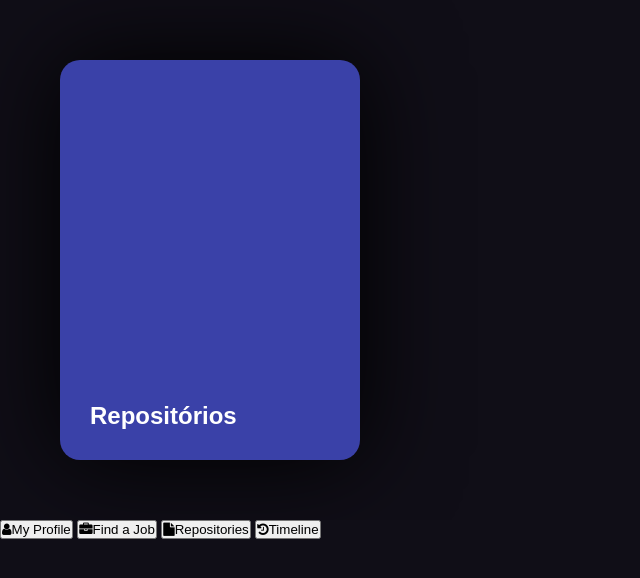
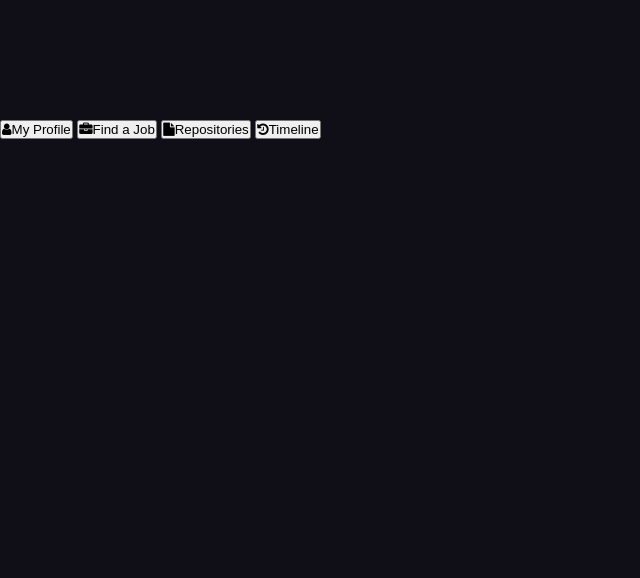
Before and after one commit to vittoriacassoni/ftt-cordova-api-github, a website: page www/repositories.html in a window 1280 px wide. Shown: the whole page, without its empty margins (0-640 px from the left). Drawn offline with Linux system fonts and the light colour scheme; no server answers.

Commit message:
Update: repositories.css and repositories.html

```diff
--- a/www/css/repositories.css
+++ b/www/css/repositories.css
@@ -29,27 +29,9 @@ body {
   width: 100%;
   height: 100%;
   align-items: center;
-  align-items: center;
   overflow: hidden;
   padding: 60px;
-}
-
-.container .card:nth-child(1) {
-  margin-left: 0;
-}
-
-.card-title {
-  width: 300px;
-  height: 400px;
-  flex-shrink: 0;
-  border-radius: 20px;
-  box-shadow: 0 0 99px 0 rgba(0, 0, 0, 1);
-  margin-right: 30px;
-  background-color: var(--quaternary);
-  padding: 30px;
-  display: flex;
-  flex-direction: column;
-  justify-content: flex-end;
+  overflow-x: auto;
 }
 
 .card {
@@ -64,17 +46,7 @@ body {
   background-color: var(--secondary);
   padding: 30px;
   font-size: 10px;
-  margin-left: -150px;
-  transition: 0.2s;
-  z-index: 1;
-  overflow: hidden;
-  position: relative;
-  transition: 0.5s;
-}
-
-.card:hover {
-  transform: translateY(-20px);
-  margin-right: 150px;
+  margin-left: 20px;
 }
 
 .card .data {
--- a/www/repositories.html
+++ b/www/repositories.html
@@ -14,24 +14,8 @@
   </head>
   <body onLoad="reloadPage()">
     <div class="app">
-      <div class="container" id="container">
-        <div class="card-title">
-          <h2>Repositórios</h2>
-        </div>
-        <!--
-        <div class="card">
-          <div class="data">CRIADO EM: <time>01/01/1900</time></div>
-          <h2>Nome do Repositorio</h2>
-          <div class="info">
-            Lorem ipsum dolor sit amet, consectetur adipiscing elit
-          </div>
-
-        <div class="tags">Linguagem</div>
-      </div>
-    -->
-      </div>
+      <div class="container" id="container"></div>
     </div>
-  </div>
 
     <div class="bar">
       <button class="bar-item" onclick="openPage(event,'Profile')">
```
